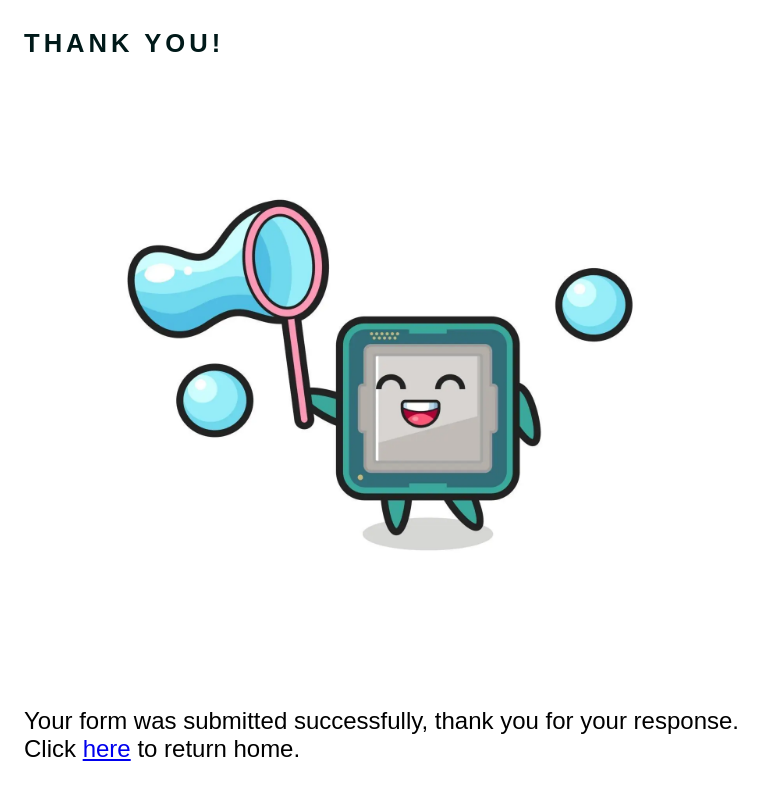
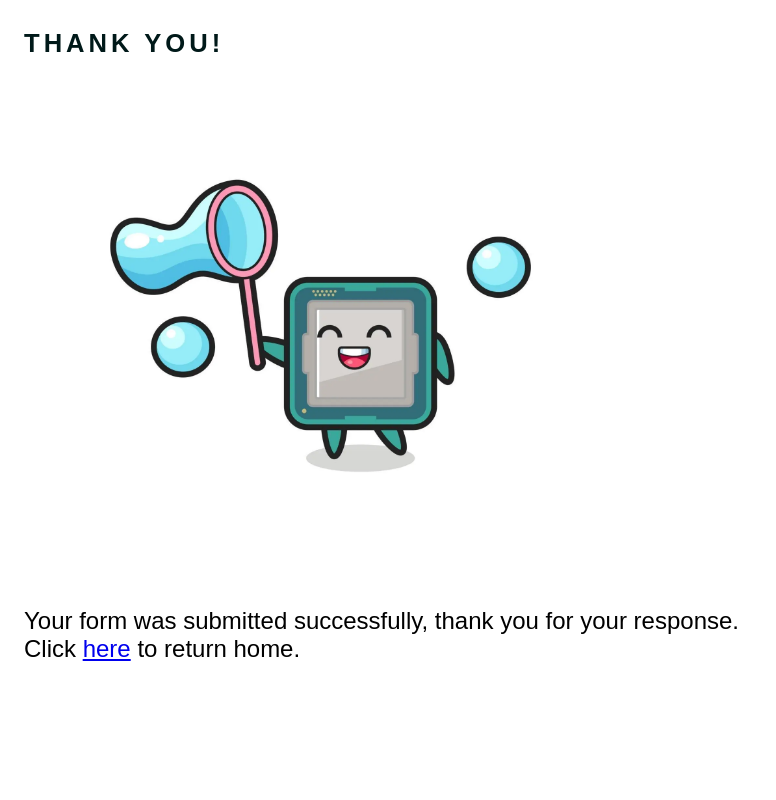
Before and after one commit to FwiffoPlays/cpu-history-site, a plain HTML site: page form_success.html in a window 1280 px wide. Shown: the whole page, without its empty margins (0-776 px from the left). Drawn offline with Linux system fonts and the light colour scheme.

Commit message:
Finalised readme

```diff
--- a/assets/css/style.css
+++ b/assets/css/style.css
@@ -16,7 +16,7 @@ h1, h2 {
 }
 
 img {
-  max-width: 60%;
+  max-width: 50%;
   object-position: center;
 }
 
@@ -137,6 +137,7 @@ footer {
   color: rgb(50, 50, 50);
 }
 
+
 /* Media queries for site responsiveness: */
 
 @media (max-width: 1250px) { /* For tablet-sized devices: */
--- a/form_success.html
+++ b/form_success.html
@@ -16,7 +16,7 @@
     <!-- Suggestions form. Form data is sent to the Code Institute debug page-->
     <main class="flex-container">
         <section>
-            <div>
+            <div class="form-success">
                 <h1>Thank you!</h2>
                 <img src="assets/images/Happy_CPU.webp" alt="A cartoon image of a happy CPU catching bubbles.">
                 <p>Your form was submitted successfully, thank you for your response.<br>Click <a href="index.html">here</a> to return home.</p>
```
Also changed, not shown: suggestions.html (+1 -1 lines), assets/images/readme/CSS_Validation.webp (added), assets/images/readme/Form_Success.webp (added), assets/images/readme/HTML_Validation.webp (added), assets/images/readme/Socials_Footer.webp (added), assets/images/readme/Suggestions_Form.webp (added), 1 other file.
